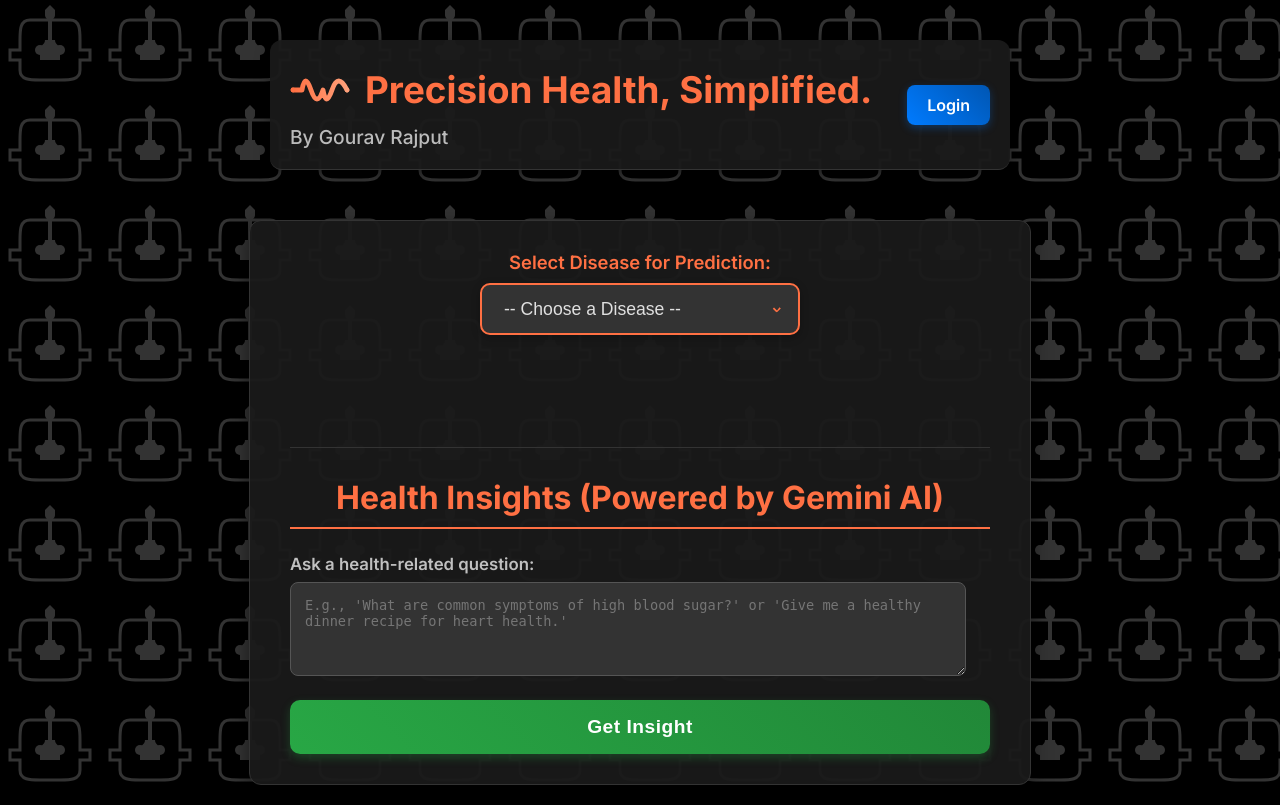
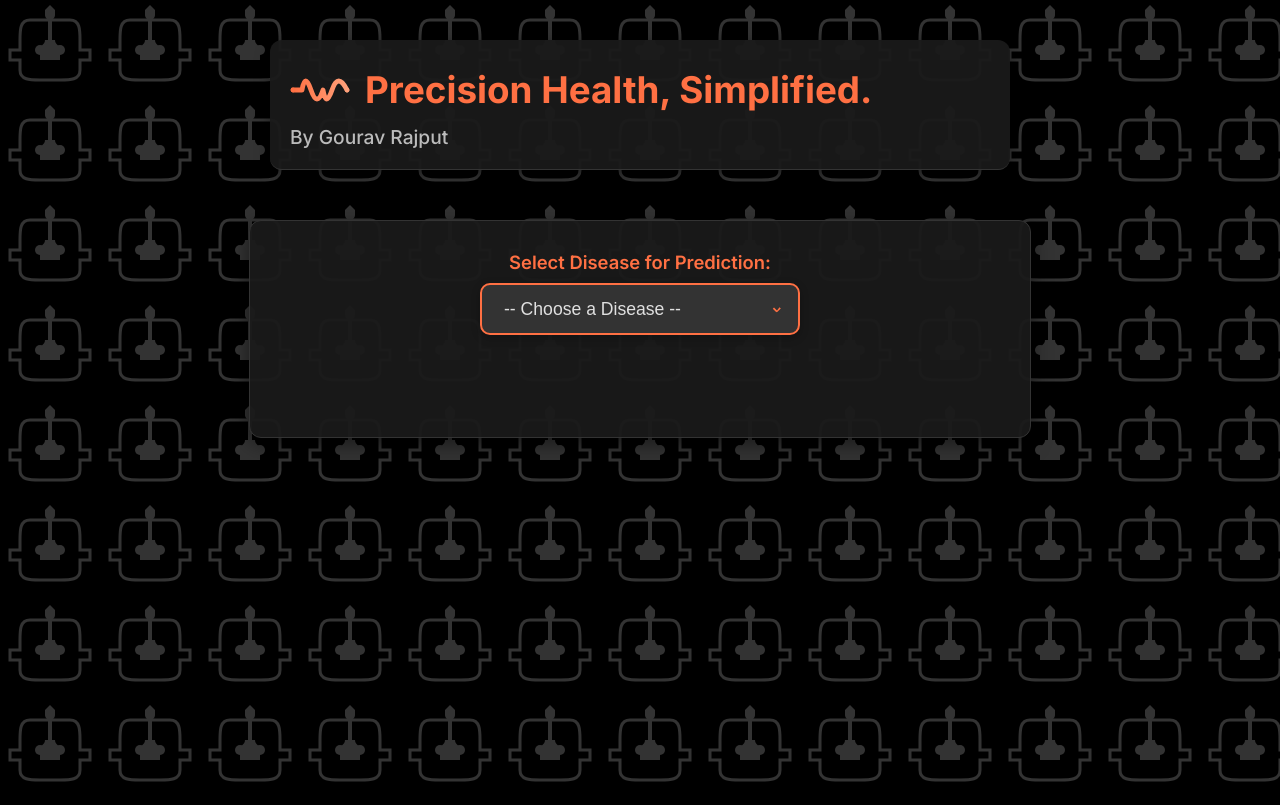
Before and after one commit to gouravo8/Diabetes-Prediction-App, a Flask app: page / in a window 1280 px wide. After the commit the page ends 782 px from the top, so only its background shows below. Run offline with Flask 3, Linux system fonts and the light colour scheme.

Commit message:
Revert: Focus on prediction only; remove Gemini AI and Firebase login. Fix model loading.

```diff
--- a/app.py
+++ b/app.py
@@ -3,11 +3,10 @@
 import joblib
 import numpy as np
 import pandas as pd
-from flask_cors import CORS
-import requests # Import the requests library for making HTTP calls
+from flask_cors import CORS # Keep CORS for local development or if still needed on Render
 
 app = Flask(__name__, template_folder='templates', static_folder='static')
-CORS(app)
+CORS(app) # Enable CORS for all origins, adjust if needed for production
 
 # Define paths to model artifacts
 DIABETES_MODEL_PATH = 'model_artifacts/diabetes_rf_model_smote.joblib'
@@ -46,7 +45,8 @@
 
 except Exception as e:
     print(f"Error loading model artifacts: {e}")
-
+    # It's crucial to ensure these models are actually loaded.
+    # For a production app, you might want to exit if models can't be loaded.
 
 # --- Frontend Route for Main App ---
 @app.route('/')
@@ -56,16 +56,7 @@
     """
     return render_template('index.html')
 
-# --- Login Coming Soon Route ---
-@app.route('/login_coming_soon')
-def login_coming_soon():
-    """
-    Renders the login coming soon page.
-    """
-    return render_template('login_coming_soon.html')
-
-
-# --- Prediction API Endpoint ---
+# --- Prediction API Endpoint (Unified for both diseases) ---
 @app.route('/predict', methods=['POST'])
 def predict():
     """
@@ -120,7 +111,7 @@
 
             # Scale the numerical features
             numerical_cols_to_scale = [col for col in numerical_features if col in diabetes_feature_columns]
-            if numerical_cols_to_scale:
+            if numerical_cols_to_scale: # Only scale if there are numerical columns to scale
                 input_df[numerical_cols_to_scale] = diabetes_scaler.transform(input_df[numerical_cols_to_scale])
 
             prediction_proba = diabetes_model.predict_proba(input_df)[:, 1][0]
@@ -145,35 +136,39 @@
             # Populate with received data for heart disease
             hd_numerical_features = ['age', 'trestbps', 'chol', 'thalach', 'oldpeak']
             for feature_name in hd_numerical_features:
+                # Note: Assuming incoming data keys match expected column names after processing, e.g., 'hd_age' maps to 'age' in model's features
+                # The frontend sends 'hd_age', 'hd_sex' etc., which will be processed to 'age', 'sex_1'
                 if f"hd_{feature_name}" in data and feature_name in input_df.columns:
                     input_df[feature_name] = float(data[f"hd_{feature_name}"])
 
             # Handle categorical features for heart disease (e.g., sex, cp, fbs, restecg, exang, slope, ca, thal)
             hd_categorical_inputs = {
-                'sex': {0: 'sex_0', 1: 'sex_1'},
-                'cp': {0: 'cp_0', 1: 'cp_1', 2: 'cp_2', 3: 'cp_3'},
-                'fbs': {0: 'fbs_0', 1: 'fbs_1'},
-                'restecg': {0: 'restecg_0', 1: 'restecg_1', 2: 'restecg_2'},
-                'exang': {0: 'exang_0', 1: 'exang_1'},
-                'slope': {0: 'slope_0', 1: 'slope_1', 2: 'slope_2'},
-                'ca': {0: 'ca_0', 1: 'ca_1', 2: 'ca_2', 3: 'ca_3', 4: 'ca_4'},
-                'thal': {0: 'thal_0', 1: 'thal_1', 2: 'thal_2', 3: 'thal_3'}
+                'hd_sex': {0: 'sex_0', 1: 'sex_1'},
+                'hd_cp': {0: 'cp_0', 1: 'cp_1', 2: 'cp_2', 3: 'cp_3'},
+                'hd_fbs': {0: 'fbs_0', 1: 'fbs_1'},
+                'hd_restecg': {0: 'restecg_0', 1: 'restecg_1', 2: 'restecg_2'},
+                'hd_exang': {0: 'exang_0', 1: 'exang_1'},
+                'hd_slope': {0: 'slope_0', 1: 'slope_1', 2: 'slope_2'},
+                'hd_ca': {0: 'ca_0', 1: 'ca_1', 2: 'ca_2', 3: 'ca_3', 4: 'ca_4'},
+                'hd_thal': {0: 'thal_0', 1: 'thal_1', 2: 'thal_2', 3: 'thal_3'}
             }
 
-            for feature_name, value_map in hd_categorical_inputs.items():
-                input_key_with_prefix = f"hd_{feature_name}"
-                if input_key_with_prefix in data and int(data[input_key_with_prefix]) in value_map:
-                    col_name = value_map[int(data[input_key_with_prefix])]
-                    if col_name in input_df.columns:
-                        input_df[col_name] = 1
+            for feature_name_with_prefix, value_map in hd_categorical_inputs.items():
+                if feature_name_with_prefix in data and int(data[feature_name_with_prefix]) in value_map:
+                    col_name_in_model = value_map[int(data[feature_name_with_prefix])]
+                    if col_name_in_model in input_df.columns:
+                        input_df[col_name_in_model] = 1
 
             # Ensure all columns are in the correct order for the model
             input_df = input_df[heart_feature_columns]
 
             # Scale numerical features for heart disease model
-            heart_numerical_cols_to_scale = [col for col in hd_numerical_features if col in heart_feature_columns]
-            if heart_numerical_cols_to_scale:
-                input_df[heart_numerical_cols_to_scale] = heart_scaler.transform(input_df[heart_numerical_cols_to_scale])
+            heart_numerical_cols_to_scale = [col for col in hd_numerical_features if col.replace('hd_', '') in heart_feature_columns]
+            if heart_numerical_cols_to_scale: # Only scale if there are numerical columns to scale
+                # The scaler expects column names as they were during training ('age', 'trestbps', etc.)
+                # not with the 'hd_' prefix.
+                cols_for_scaler = [col.replace('hd_', '') for col in heart_numerical_cols_to_scale]
+                input_df[cols_for_scaler] = heart_scaler.transform(input_df[cols_for_scaler])
 
             prediction_proba = heart_model.predict_proba(input_df)[:, 1][0]
             prediction_class = (prediction_proba >= 0.5).astype(int)
@@ -195,65 +190,8 @@
         return jsonify({"error": f"An unexpected error occurred during prediction: {str(e)}."}), 400
 
 
-# --- New: Gemini API Proxy Endpoint ---
-@app.route('/generate_insight', methods=['POST'])
-def generate_insight():
-    """
-    Proxies requests to the Gemini API to generate health insights.
-    The Gemini API key is loaded from environment variables for security.
-    """
-    gemini_api_key = os.environ.get("GEMINI_API_KEY") # Get API key from environment variable
-
-    if not gemini_api_key:
-        print("GEMINI_API_KEY environment variable not set.")
-        return jsonify({"error": "Server configuration error: Gemini API Key missing."}), 500
-
-    try:
-        data = request.get_json(force=True)
-        user_prompt = data.get('prompt')
-
-        if not user_prompt:
-            return jsonify({"error": "No prompt provided for health insight."}), 400
-
-        # Construct the payload for the Gemini API
-        payload = {
-            "contents": [
-                {
-                    "role": "user",
-                    "parts": [{"text": user_prompt}]
-                }
-            ],
-            # Optional: Add generationConfig if you want structured output or specific settings
-            # "generationConfig": {
-            #     "responseMimeType": "application/json",
-            #     "responseSchema": { ... }
-            # }
-        }
-
-        # Make the API call to Gemini
-        gemini_api_url = f"https://generativelanguage.googleapis.com/v1beta/models/gemini-2.0-flash:generateContent?key={gemini_api_key}"
-
-        response = requests.post(gemini_api_url, json=payload, headers={'Content-Type': 'application/json'})
-        response.raise_for_status() # Raise HTTPError for bad responses (4xx or 5xx)
-
-        gemini_result = response.json()
-
-        if gemini_result.get('candidates') and gemini_result['candidates'][0].get('content') and gemini_result['candidates'][0]['content'].get('parts'):
-            generated_text = gemini_result['candidates'][0]['content']['parts'][0]['text']
-            return jsonify({"insight": generated_text})
-        else:
-            print(f"Unexpected Gemini response structure: {gemini_result}")
-            return jsonify({"error": "Failed to get insight from AI. Unexpected response format."}), 500
-
-    except requests.exceptions.RequestException as e:
-        print(f"Error making request to Gemini API: {e}")
-        return jsonify({"error": f"Error contacting AI service: {str(e)}."}), 500
-    except Exception as e:
-        print(f"An unexpected error occurred in generate_insight: {e}")
-        return jsonify({"error": f"An unexpected server error occurred: {str(e)}."}), 500
-
-
 if __name__ == '__main__':
-    # Render will set the PORT environment variable
-    port = int(os.environ.get("PORT", 5000))
+    # Render will set the PORT environment variable.
+    # Set default to 10000 based on Render logs for consistent behavior.
+    port = int(os.environ.get("PORT", 10000))
     app.run(host='0.0.0.0', port=port, debug=True)
--- a/requirements.txt
+++ b/requirements.txt
@@ -4,4 +4,3 @@
 numpy==1.24.3
 gunicorn==21.2.0
 flask-cors==4.0.0
-requests==2.31.0  # ADD THIS LINE
--- a/static/script.js
+++ b/static/script.js
@@ -6,12 +6,7 @@
     const predictionResultDiv = document.getElementById('predictionResult');
     const diabetesPredictionForm = document.getElementById('diabetesPredictionForm');
 
-    // New elements for Health Insights (Gemini API)
-    const healthQuestionInput = document.getElementById('healthQuestion');
-    const getInsightButton = document.getElementById('getInsightButton');
-    const insightResultDiv = document.getElementById('insightResult');
-
-    let heartDiseasePredictionForm = null;
+    let heartDiseasePredictionForm = null; // This will hold the reference to the dynamically created form
 
     // Define Heart Disease fields and their properties for dynamic generation
     // These fields must match the features expected by your heart disease model
@@ -65,7 +60,9 @@
                 <button type="submit">Predict Heart Disease Risk</button>
             </form>
         `;
+        // Re-assign the form reference after generating HTML
         heartDiseasePredictionForm = document.getElementById('heartDiseasePredictionForm');
+        // Add event listener to the newly created form
         if (heartDiseasePredictionForm) {
             heartDiseasePredictionForm.addEventListener('submit', handlePredictionFormSubmit);
         }
@@ -76,8 +73,6 @@
         const selectedDisease = diseaseTypeSelect.value;
         predictionResultDiv.classList.remove('show');
         predictionResultDiv.innerHTML = '';
-        insightResultDiv.classList.remove('show'); // Hide insight result too
-        insightResultDiv.innerHTML = ''; // Clear insight result
 
         if (selectedDisease === 'diabetes') {
             diabetesFormSection.classList.remove('hidden');
@@ -85,6 +80,7 @@
         } else if (selectedDisease === 'heart_disease') {
             diabetesFormSection.classList.add('hidden');
             heartDiseaseFormSection.classList.remove('hidden');
+            // Generate heart disease form dynamically if not already generated or if empty
             if (!heartDiseasePredictionForm || heartDiseasePredictionForm.innerHTML.trim() === '') {
                 generateHeartDiseaseForm();
             }
@@ -109,7 +105,7 @@
         });
 
         const diseaseType = diseaseTypeSelect.value;
-        data['disease_type'] = diseaseType;
+        data['disease_type'] = diseaseType; // Send the selected disease type to backend
 
         // Convert specific values to numbers based on disease type and expected features
         if (diseaseType === 'diabetes') {
@@ -120,6 +116,7 @@
             data.hypertension = parseInt(data.hypertension);
             data.heart_disease = parseInt(data.heart_disease);
         } else if (diseaseType === 'heart_disease') {
+            // Convert heart disease specific values, ensuring keys match backend's expectations
             data.hd_age = parseFloat(data.hd_age);
             data.hd_sex = parseInt(data.hd_sex);
             data.hd_cp = parseInt(data.hd_cp);
@@ -131,8 +128,8 @@
             data.hd_exang = parseInt(data.hd_exang);
             data.hd_oldpeak = parseFloat(data.hd_oldpeak);
             data.hd_slope = parseInt(data.hd_slope);
-            data.hd_ca = parseInt(data.hd_ca); // Ensure this matches ID in HTML
-            data.hd_thal = parseInt(data.hd_thal); // Ensure this matches ID in HTML
+            data.hd_ca = parseInt(data.hd_ca);
+            data.hd_thal = parseInt(data.hd_thal);
         }
 
         try {
@@ -159,46 +156,6 @@
         }
     }
 
-    // --- Gemini API Integration for Health Insights ---
-    getInsightButton.addEventListener('click', async () => {
-        const prompt = healthQuestionInput.value.trim();
-        if (!prompt) {
-            insightResultDiv.innerHTML = '<p style="color: orange;">Please enter a question to get health insights.</p>';
-            insightResultDiv.classList.add('show');
-            return;
-        }
-
-        insightResultDiv.innerHTML = '<p>Generating insight...</p>';
-        insightResultDiv.classList.add('show');
-
-        try {
-            // Call your Flask backend's /generate_insight endpoint
-            const response = await fetch('/generate_insight', {
-                method: 'POST',
-                headers: { 'Content-Type': 'application/json' },
-                body: JSON.stringify({ prompt: prompt })
-            });
-
-            if (!response.ok) {
-                const errorData = await response.json();
-                throw new Error(errorData.error || `Server error: ${response.status}`);
-            }
-
-            const result = await response.json();
-            if (result.insight) {
-                insightResultDiv.innerHTML = `<p>${result.insight}</p>`;
-            } else {
-                insightResultDiv.innerHTML = '<p style="color: red;">Could not get a valid insight from AI. Please try again.</p>';
-            }
-        } catch (error) {
-            console.error("Error calling backend for Gemini API:", error);
-            insightResultDiv.innerHTML = `<p style="color: red;">Error fetching insight: ${error.message}.</p>`;
-        } finally {
-            insightResultDiv.classList.add('show');
-        }
-    });
-
-
     // --- Initial Setup ---
     showSelectedForm(); // Display initial form (Diabetes by default)
 
@@ -206,5 +163,5 @@
     diseaseTypeSelect.addEventListener('change', showSelectedForm);
     diabetesPredictionForm.addEventListener('submit', handlePredictionFormSubmit);
 
-    // Note: heartDiseasePredictionForm listener is attached dynamically in generateHeartDiseaseForm
+    // heartDiseasePredictionForm listener is attached dynamically in generateHeartDiseaseForm
 });
--- a/static/style.css
+++ b/static/style.css
@@ -99,38 +99,6 @@
     font-weight: 500;
 }
 
-/* Login Button in Header */
-.login-button {
-    background: linear-gradient(45deg, #007bff, #0056b3); /* Blue gradient for login */
-    color: white;
-    padding: 10px 20px;
-    border: none;
-    border-radius: 8px;
-    cursor: pointer;
-    font-size: 1em;
-    font-weight: 600;
-    transition: all 0.3s ease;
-    text-decoration: none; /* Remove underline for link */
-    box-shadow: 0 3px 8px rgba(0, 123, 255, 0.3);
-    white-space: nowrap; /* Prevent button text from wrapping */
-}
-
-.login-button:hover {
-    background: linear-gradient(45deg, #0056b3, #004085);
-    box-shadow: 0 5px 12px rgba(0, 123, 255, 0.4);
-    transform: translateY(-2px);
-}
-
-.login-button:active {
-    transform: translateY(0);
-    box-shadow: 0 2px 5px rgba(0, 123, 255, 0.2);
-}
-
-
-/* No Hero Image section in this version of design */
-/* Previous .hero-image-container and .hero-image rules are removed */
-
-
 /* Disease Selection Dropdown Styling */
 .disease-selection-group {
     margin-bottom: 30px;
@@ -211,7 +179,7 @@
 
 .form-group input[type="number"],
 .form-group select,
-.form-group textarea { /* Added textarea */
+.form-group textarea { /* Added textarea for previous Gemini part */
     width: calc(100% - 24px);
     padding: 14px;
     border: 1px solid #555; /* Darker border */
@@ -299,68 +267,12 @@
     display: none; /* Crucial for hiding fully */
 }
 
-/* New: Health Insights Section */
-.health-insights-section {
-    margin-top: 40px;
-    padding-top: 30px;
-    border-top: 1px solid #333333; /* Separator from prediction forms */
-}
-
-#insightResult {
-    white-space: pre-wrap; /* Preserve whitespace and line breaks */
-    text-align: left; /* Align insight text to left */
-    font-size: 1em; /* Smaller font for insights */
-    color: #e0e0e0; /* Light text color */
-}
-
-/* Login Coming Soon Page Styling */
-.coming-soon-container {
-    background-color: #1a1a1a;
-    color: #e0e0e0;
-    padding: 50px;
-    border-radius: 12px;
-    box-shadow: 0 6px 20px rgba(0, 0, 0, 0.5);
-    text-align: center;
-    max-width: 600px;
-    width: 100%;
-    margin: 50px auto;
-}
-
-.coming-soon-container h1 {
-    color: #ff7043;
-    font-size: 3em;
-    margin-bottom: 20px;
-}
-
-.coming-soon-container p {
-    font-size: 1.2em;
-    margin-bottom: 30px;
-}
-
-.coming-soon-container .back-home-button {
-    background: linear-gradient(45deg, #007bff, #0056b3);
-    color: white;
-    padding: 15px 30px;
-    border-radius: 10px;
-    text-decoration: none;
-    font-weight: bold;
-    transition: all 0.3s ease;
-    box-shadow: 0 4px 10px rgba(0, 123, 255, 0.3);
-}
-
-.coming-soon-container .back-home-button:hover {
-    background: linear-gradient(45deg, #0056b3, #004085);
-    box-shadow: 0 6px 15px rgba(0, 123, 255, 0.4);
-    transform: translateY(-2px);
-}
-
-
 /* Responsive adjustments */
 @media (max-width: 600px) {
     body {
         padding: 10px;
     }
-    .container, header, .coming-soon-container { /* Removed .hero-image-container */
+    .container, header { /* Removed .hero-image-container, .coming-soon-container */
         padding: 15px;
         margin-top: 10px;
         margin-bottom: 15px;
@@ -402,26 +314,14 @@
         padding: 10px;
         font-size: 0.95em;
     }
-    .login-button {
-        padding: 8px 15px;
-        font-size: 0.9em;
-        margin-top: 15px; /* Add margin to separate from header-left */
-        width: auto;
-    }
     #diseaseType {
         padding: 10px 15px;
         font-size: 1em;
         background-position: right 8px center;
         background-size: 14px;
     }
-    .result, #insightResult { /* Added insightResult */
+    .result {
         padding: 15px;
         font-size: 1em;
     }
-    .coming-soon-container h1 {
-        font-size: 2em;
-    }
-    .coming-soon-container p {
-        font-size: 1em;
-    }
 }
--- a/templates/index.html
+++ b/templates/index.html
@@ -8,7 +8,7 @@
     <link href="https://fonts.googleapis.com/css2?family=Inter:wght@400;500;600;700&display=swap" rel="stylesheet">
 </head>
 <body>
-    <!-- Header Section with SVG Logo, App Title, Your Name, and Login Button -->
+    <!-- Header Section with SVG Logo and App Title -->
     <header>
         <div class="header-left">
             <div class="logo-container">
@@ -25,16 +25,16 @@
                     <circle cx="5" cy="50" r="4" fill="#ff7043"/>
                     <circle cx="95" cy="50" r="4" fill="#ffa07a"/>
                 </svg>
-                <h1 class="app-title">Precision Health, Simplified.</h1> <!-- NEW CAPTION HERE -->
+                <h1 class="app-title">Precision Health, Simplified.</h1>
             </div>
             <div class="personal-info">
                 <h2>By Gourav Rajput</h2>
             </div>
         </div>
-        <a href="/login_coming_soon" class="login-button">Login</a>
+        <!-- Removed Login Button -->
     </header>
 
-    <!-- Removed Hero Image Section as background pattern will be applied to body -->
+    <!-- Hero Image Section (Removed to use background pattern from style.css) -->
 
     <div class="container">
         <!-- Disease Selection Dropdown -->
@@ -127,18 +127,8 @@
             <!-- Prediction result will be displayed here dynamically by JavaScript -->
         </div>
 
-        <!-- Health Insights Section with Gemini API Integration -->
-        <div class="health-insights-section">
-            <h3 class="section-title">Health Insights (Powered by Gemini AI)</h3>
-            <div class="form-group">
-                <label for="healthQuestion">Ask a health-related question:</label>
-                <textarea id="healthQuestion" placeholder="E.g., 'What are common symptoms of high blood sugar?' or 'Give me a healthy dinner recipe for heart health.'" rows="4"></textarea>
-            </div>
-            <button id="getInsightButton">Get Insight</button>
-            <div id="insightResult" class="result hidden">
-                <!-- AI-generated insight will be displayed here -->
-            </div>
-        </div>
+        <!-- Removed Health Insights Section -->
+        <!-- Removed Past Predictions Section -->
     </div>
 
     <!-- The script.js file -->
```
